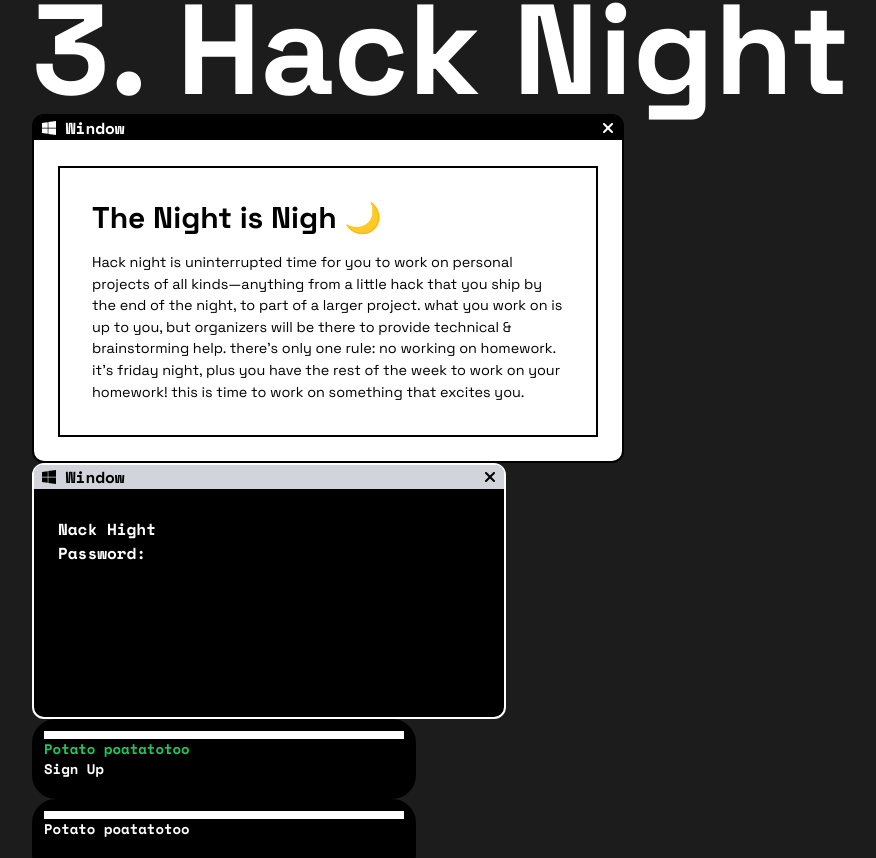
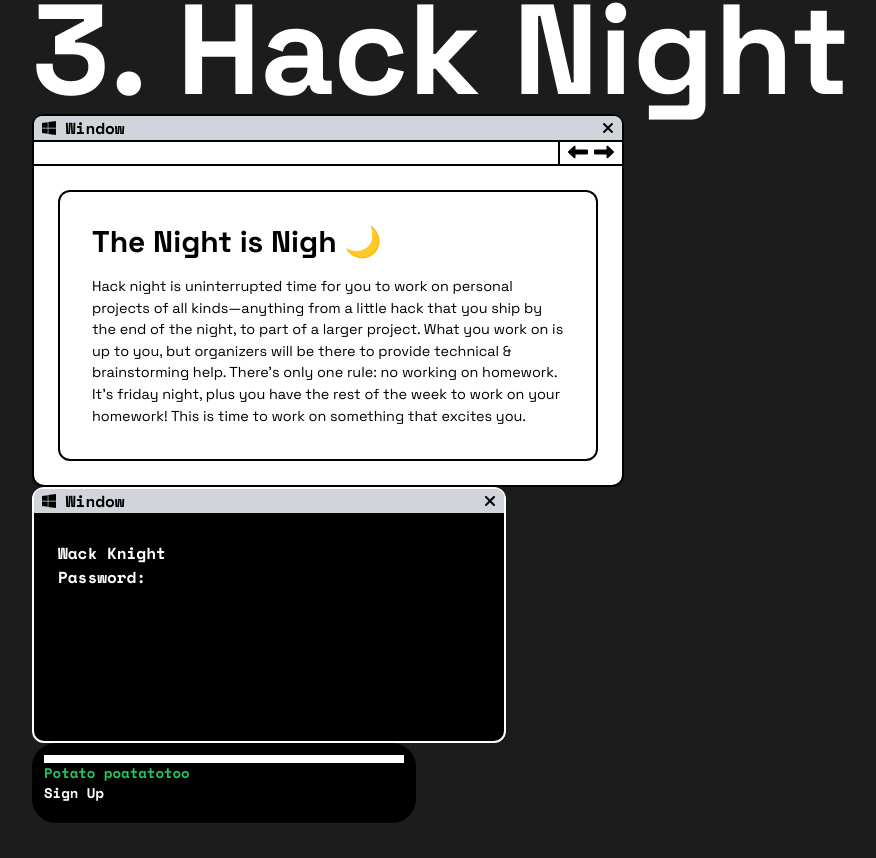
Before and after one commit to purduehackers/site, a Next.js app: page / in a window 1280 px wide. Shown: the part 1796-2654 px from the top of the page, without its empty margins (16-892 px from the left). Built offline with nearby package versions, Linux system fonts and the light colour scheme.

Commit message:
worked more on main window

```diff
--- a/components/hack-night.tsx
+++ b/components/hack-night.tsx
@@ -1,7 +1,7 @@
 import Draggable from "react-draggable"
 
 import { FontAwesomeIcon } from '@fortawesome/react-fontawesome'
-import { faXmark } from '@fortawesome/free-solid-svg-icons'
+import { faXmark, faLeftLong, faRightLong} from '@fortawesome/free-solid-svg-icons'
 import { faWindows } from '@fortawesome/free-brands-svg-icons'
 
 const HackNight = () => (
@@ -11,21 +11,29 @@ const HackNight = () => (
       <Draggable>
         <div className="border-solid border-black border-2 cursor-pointer
             w-full sm:w-1/2 rounded-xl bg-white relative top-0 right-0">
-          <div className="w-full bg-black rounded-t-lg px-2 text-white font-mono font-bold
-              border-white border-solid border-b-2 flex justify-between items-center">
+          <div className="w-full bg-gray-300 rounded-t-lg px-2 text-black font-mono font-bold
+              border-black border-solid border-b-2 flex justify-between items-center">
             <div><FontAwesomeIcon icon={faWindows} size="1x" /> Window</div>
             <FontAwesomeIcon icon={faXmark} size="1x" />
           </div>
-          <div className="p-6">
-            <div className="border-solid border-black border-2 p-8">
+          <div className="w-full h-6 bg-white flex justify-end items-center
+              border-solid border-t-white border-b-black border-b-2">
+            <div className="flex w-16 justify-between h-full
+                border-solid border-black border-l-2 px-2">
+              <FontAwesomeIcon icon={faLeftLong} className="text-xl" />
+              <FontAwesomeIcon icon={faRightLong} className="text-xl" />
+            </div>
+          </div>
+          <div className="p-6 m-0">
+            <div className="border-solid border-black border-2 p-8 rounded-xl">
               <h2 className="font-bold text-3xl mb-4">The Night is Nigh 🌙</h2>
               <p className="text-mxs">
               Hack night is uninterrupted time for you to work on personal projects of
               all kinds—anything from a little hack that you ship by the end of the night,
-              to part of a larger project. what you work on is up to you, but organizers will
-              be there to provide technical & brainstorming help. there's only one rule: no
-              working on homework. it's friday night, plus you have the rest of the week to work
-              on your homework! this is time to work on something that excites you.
+              to part of a larger project. What you work on is up to you, but organizers will
+              be there to provide technical & brainstorming help. There's only one rule: no
+              working on homework. It's friday night, plus you have the rest of the week to work
+              on your homework! This is time to work on something that excites you.
               </p>
             </div>
           </div>
@@ -40,7 +48,7 @@ const HackNight = () => (
             <FontAwesomeIcon icon={faXmark} size="1x" />
           </div>
           <div className="p-6 text-white">
-            <h3>Nack Hight</h3>
+            <h3>Wack Knight</h3>
             <p>Password: </p>
           </div>
         </div>
@@ -58,18 +66,6 @@ const HackNight = () => (
           <div className="hack-btn text-white border-white">Sign Up</div>
         </div>
       </Draggable>
-      <Draggable>
-        <div className="border-solid border-black border-4
-            px-2 py-2 w-96 h-20 min-w-fit rounded-3xl font-bold font-mono
-            text-sm bg-black">
-          <div className=" w-full h-2 bg-white">
-
-          </div>
-          <p className="text-white">
-            Potato poatatotoo
-          </p>
-        </div>
-      </Draggable>
     </div>
   </div>
 )
```
